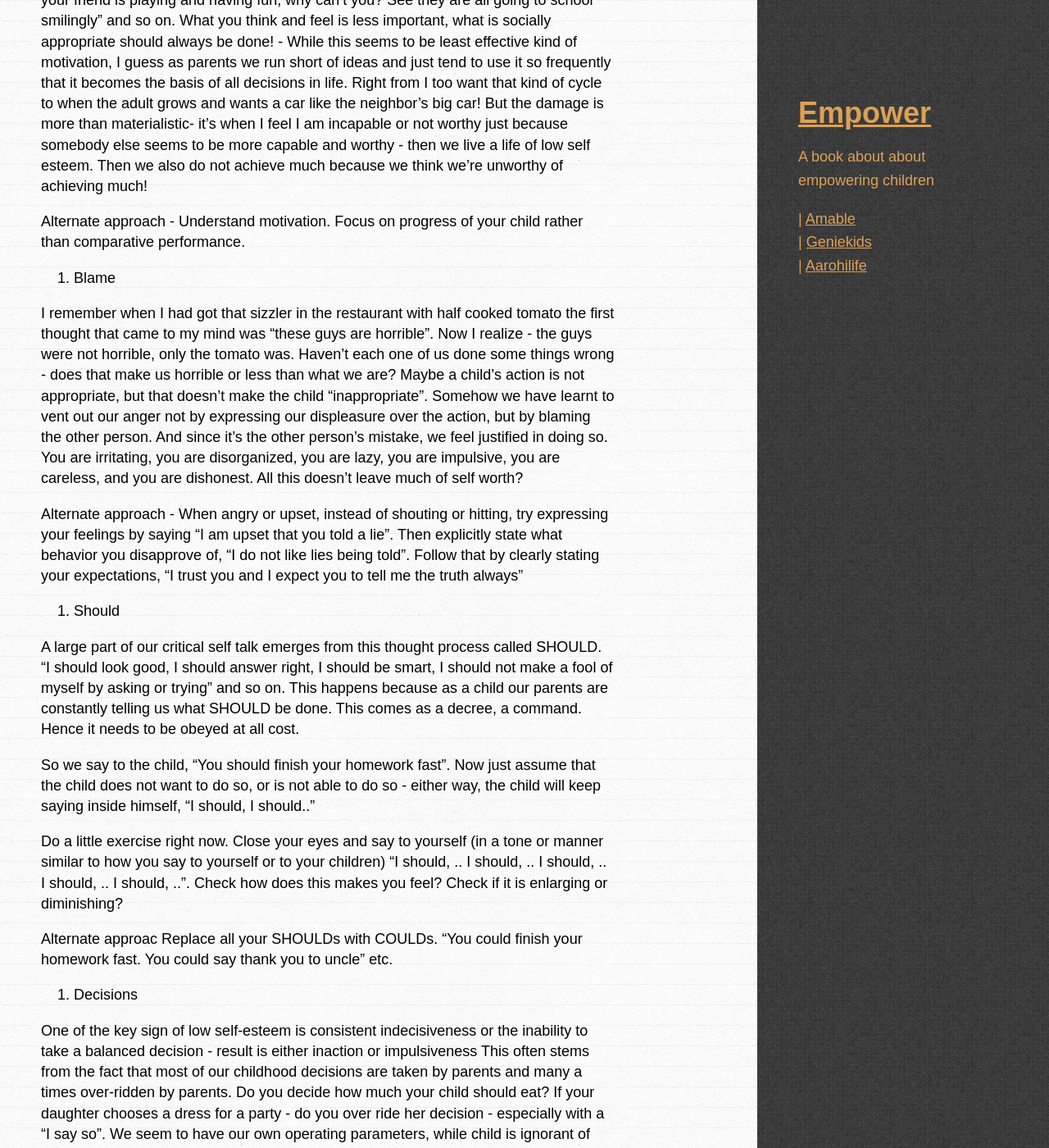
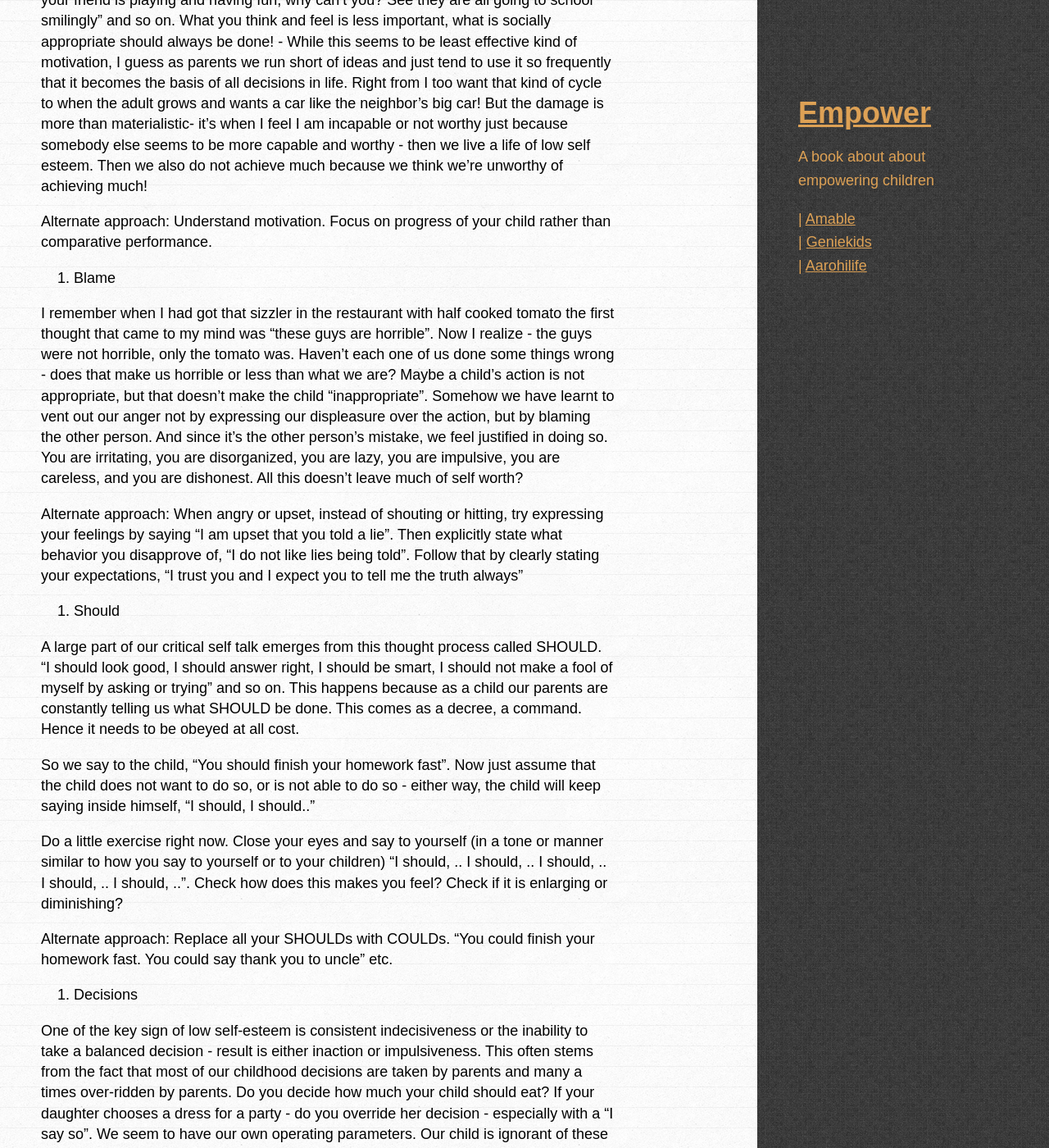
Before and after one commit to amitkaps/empower, a Jekyll site: the page built from _posts/2013-08-10-raising.md, in a window 1280 px wide and 1400 px high, scrolled down 1485 px. Shown: the whole window at 82% size. Built offline with Jekyll 4.4.1, drawn with Linux system fonts in a browser that asks for light colours; some web fonts are replaced; some of the changed text lies outside the part shown.

Commit message:
Updated 2013-08-10-raising.md

```diff
--- a/_posts/2013-08-10-raising.md
+++ b/_posts/2013-08-10-raising.md
@@ -28,13 +28,13 @@ Alternate approach: Try saying YES. Rather than saying what you want the child N
 
 "Look at how she is eating properly; your sister has already finished her home work; your friend is playing and having fun, why can't you? See they are all going to school smilingly" and so on. What you think and feel is less important, what is socially appropriate should always be done! - While this seems to be least effective kind of motivation, I guess as parents we run short of ideas and just tend to use it so frequently that it becomes the basis of all decisions in life. Right from I too want that kind of cycle to when the adult grows and wants a car like the neighbor's big car! But the damage is more than materialistic- it’s when I feel I am incapable or not worthy just because somebody else seems to be more capable and worthy - then we live a life of low self esteem. Then we also do not achieve much because we think we're unworthy of achieving much!
 
-Alternate approach - Understand motivation. Focus on progress of your child rather than comparative performance.
+Alternate approach: Understand motivation. Focus on progress of your child rather than comparative performance.
 
 3. Blame
 
 I remember when I had got that sizzler in the restaurant with half cooked tomato the first thought that came to my mind was "these guys are horrible". Now I realize - the guys were not horrible, only the tomato was. Haven't each one of us done some things wrong - does that make us horrible or less than what we are? Maybe a child's action is not appropriate, but that doesn't make the child "inappropriate". Somehow we have learnt to vent out our anger not by expressing our displeasure over the action, but by blaming the other person. And since it's the other person's mistake, we feel justified in doing so. You are irritating, you are disorganized, you are lazy, you are impulsive, you are careless, and you are dishonest. All this doesn't leave much of self worth?
 
-Alternate approach - When angry or upset, instead of shouting or hitting, try expressing your feelings by saying "I am upset that you told a lie". Then explicitly state what behavior you disapprove of, "I do not like lies being told". Follow that by clearly stating your expectations, "I trust you and I expect you to tell me the truth always"
+Alternate approach: When angry or upset, instead of shouting or hitting, try expressing your feelings by saying "I am upset that you told a lie". Then explicitly state what behavior you disapprove of, "I do not like lies being told". Follow that by clearly stating your expectations, "I trust you and I expect you to tell me the truth always"
 
 4. Should
 
@@ -44,11 +44,11 @@ So we say to the child, "You should finish your homework fast". Now just assume
 
 Do a little exercise right now. Close your eyes and say to yourself (in a tone or manner similar to how you say to yourself or to your children) "I should, .. I should, .. I should, .. I should, .. I should, ..". Check how does this makes you feel? Check if it is enlarging or diminishing?
 
-Alternate approac Replace all your SHOULDs with COULDs. "You could finish your homework fast. You could say thank you to uncle" etc.
+Alternate approach: Replace all your SHOULDs with COULDs. "You could finish your homework fast. You could say thank you to uncle" etc.
 
 5. Decisions
 
-One of the key sign of low self-esteem is consistent indecisiveness or the inability to take a balanced decision - result is either inaction or impulsiveness This often stems from the fact that most of our childhood decisions are taken by parents and many a times over-ridden by parents. Do you decide how much your child should eat? If your daughter chooses a dress for a party - do you over ride her decision - especially with a "I say so". We seem to have our own operating parameters, while child is ignorant of them, leaving the child in a lurch, she not really understanding what's wrong with her decision making.
+One of the key sign of low self-esteem is consistent indecisiveness or the inability to take a balanced decision - result is either inaction or impulsiveness. This often stems from the fact that most of our childhood decisions are taken by parents and many a times over-ridden by parents. Do you decide how much your child should eat? If your daughter chooses a dress for a party - do you override her decision - especially with a "I say so". We seem to have our own operating parameters. Our child is ignorant of these parameters, leaving the child in a lurch, she does not really understand what's wrong with her decision making.
 
 A typical scene in a restaurant is when the child is asked what will you eat and when he expresses his decision it is overridden due to some reason.
 
```
